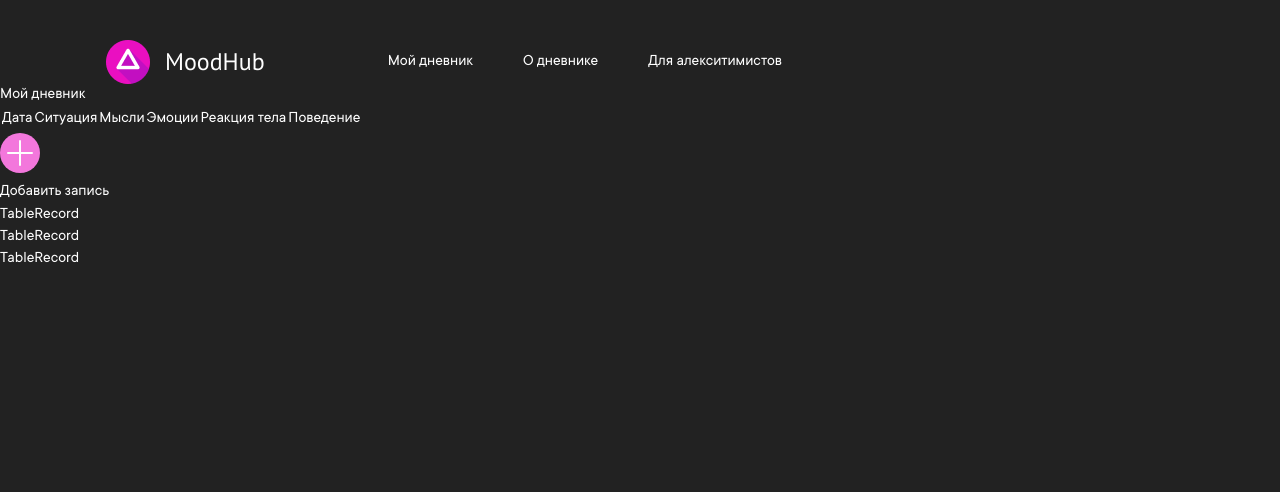
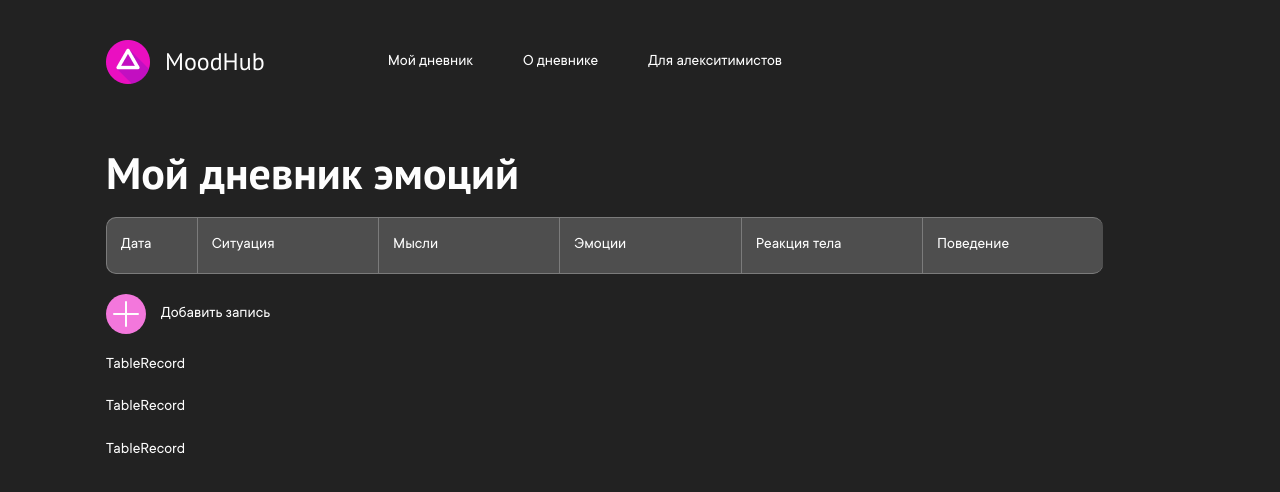
Before and after one commit to AnnaZiankevich/moodhub, a React (Create React App) app: page / in a window 1280 px wide. Shown: the top 492 px of the page. Built offline with nearby package versions, Linux system fonts and the light colour scheme.

Commit message:
Table header

```diff
--- a/src/styles/_main.scss
+++ b/src/styles/_main.scss
@@ -84,3 +84,11 @@ a {
     width: 85.20833333333333%;
     margin: 65px 106px 0px 106px;
 }
+
+@mixin content-layout() {
+    display: flex;
+    flex-direction: column;
+    gap: 20px;
+}
+
+$main-border-radius: 10px;
--- a/src/views/my-diary/MyDiary.jsx
+++ b/src/views/my-diary/MyDiary.jsx
@@ -10,7 +10,7 @@ function MyDiary() {
       {console.log('Rendered MyDiary view')}
         <div className="my-diary__content">
           <div className="my-diary__header">
-            Мой дневник
+            Мой дневник эмоций
           </div>
           <div className="my-diary__emotions-table">
             <div className="my-diary__table-header">
--- a/src/views/my-diary/my-diary.scss
+++ b/src/views/my-diary/my-diary.scss
@@ -1 +1,68 @@
 @import "/src/styles/main.scss";
+
+.my-diary {
+    width: 100%;
+
+    .my-diary__content {
+        @include page-content();
+        @include content-layout();
+
+        .my-diary__header {
+            @include accent-text();
+        }
+
+        .my-diary__emotions-table {
+            @include content-layout();
+
+            .my-diary__table-header {
+                width: 91.44254278728606%;
+
+                & table
+                {
+                    width: 100%;
+                    border-spacing: 0px;
+
+                    tbody tr
+                    {
+                        & > :nth-child(1) {
+                            width: 9.090909090909091%;
+                            border-radius: 10px 0px 0px 10px;
+                        }
+
+                        & > :nth-child(6) {
+                            border-radius: 0px 10px 10px 0px;
+                        }
+
+                        td {
+                            width: 18.18181818181818%;
+                            padding: 16px 14px;
+                            background-color: #FEFEFE33;
+                            border-top: 1px solid #7B7B7B;
+                            border-bottom: 1px solid #7B7B7B;
+                            border-left: 1px solid #7B7B7B;
+                        }
+                    }
+                }
+            }
+
+            .my-diary__add-record {
+                display: flex;
+                flex-direction: row;
+                gap: 15px;
+                align-items: center;
+
+                width: 170px;
+
+                .my-diary__add-record-btn {
+                    display: flex;
+                    align-items: center;
+                    justify-content: center;
+                }
+            }
+
+            .my-diary__table-content {
+                @include content-layout();
+            }
+        }
+    }
+}
```
